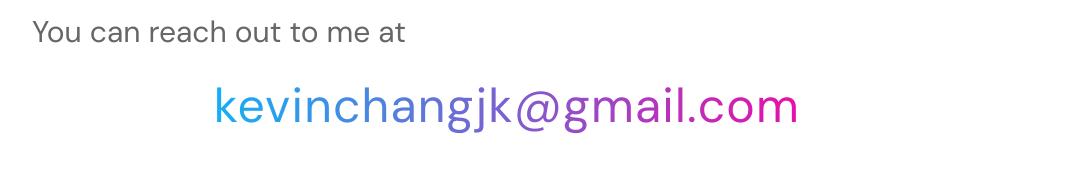
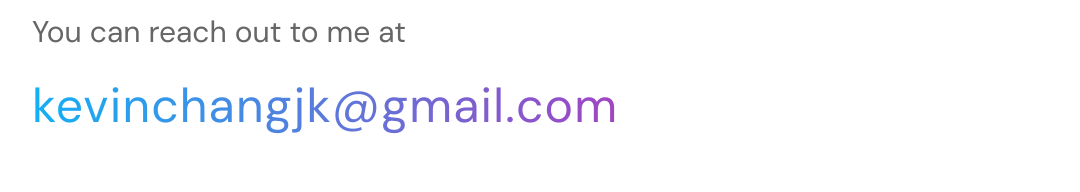
Before and after one commit to kevinchangjk/portfolio, a Next.js app: page /contact-me in a window 1280 px wide. Shown: the part 576-768 px from the top of the page, without its empty margins (96-1176 px from the left). Built offline with nearby package versions, Linux system fonts and the light colour scheme.

Commit message:
contact: make email a button

```diff
--- a/pages/contact-me.tsx
+++ b/pages/contact-me.tsx
@@ -1,11 +1,23 @@
 import InterestedPositions from "@/components/InterestedPositions";
 import { useAppContext } from "@/context/state";
 import { getGradient } from "@/utils/gradient";
-import { Heading, Text, VStack } from "@chakra-ui/react";
+import { HStack, Heading, Text, VStack, keyframes } from "@chakra-ui/react";
+import Link from "next/link";
 
 export default function ContactMe() {
   const { gradientTheme } = useAppContext();
   const gradient = getGradient(gradientTheme, "to right");
+
+  const shift = keyframes`
+    from, to{
+      background-position: 0% 50%;
+    }
+    50% {
+      background-position: 100% 50%;
+    }
+  `;
+
+  const animation = `${shift} 5s ease-in-out infinite`;
 
   return (
     <main>
@@ -19,21 +31,33 @@ export default function ContactMe() {
         </VStack>
         <InterestedPositions />
         <VStack width="full" spacing="1rem" alignItems="end">
-          <Text width="full" variant="paragraph" textAlign="left" fontSize="3xl">
+          <Text
+            width="full"
+            variant="paragraph"
+            textAlign="left"
+            fontSize="3xl"
+          >
             You can reach out to me at
           </Text>
+          <HStack width="full">
+            <Link href="mailto:kevinchangjk@gmail.com">
               <Text
                 fontWeight="medium"
                 letterSpacing="wide"
                 width="min"
                 bg={gradient}
                 bgClip="text"
+                bgSize="150% 100%"
                 textColor="transparent"
                 fontSize="5xl"
-            textAlign="right"
+                _hover={{
+                  animation: animation,
+                }}
               >
                 kevinchangjk@gmail.com
               </Text>
+            </Link>
+          </HStack>
         </VStack>
       </VStack>
     </main>
```
Lines whose indentation alone changed are shown as unchanged.
